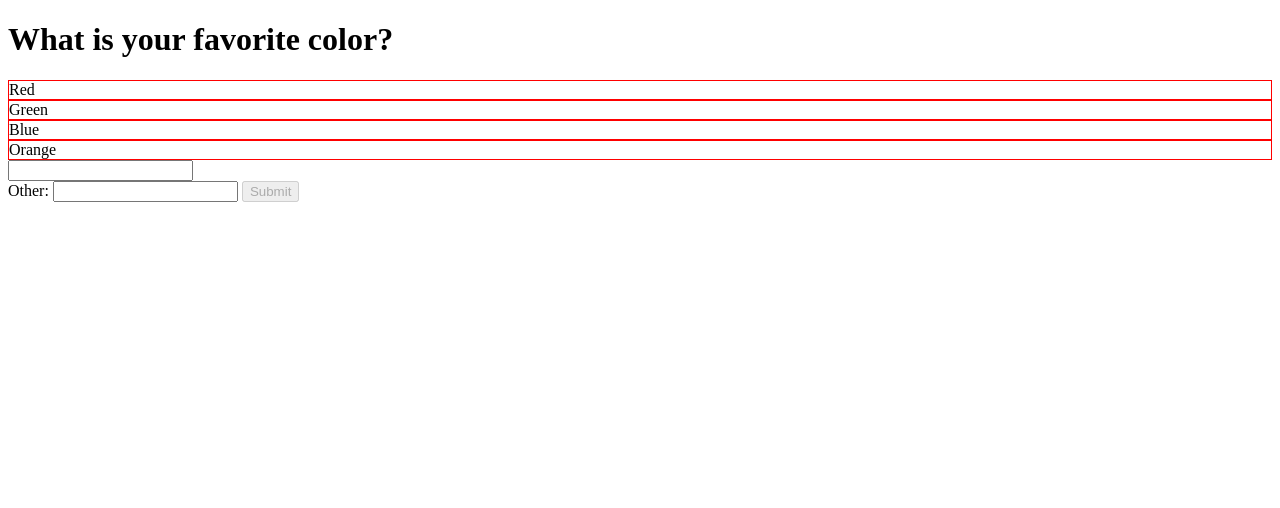
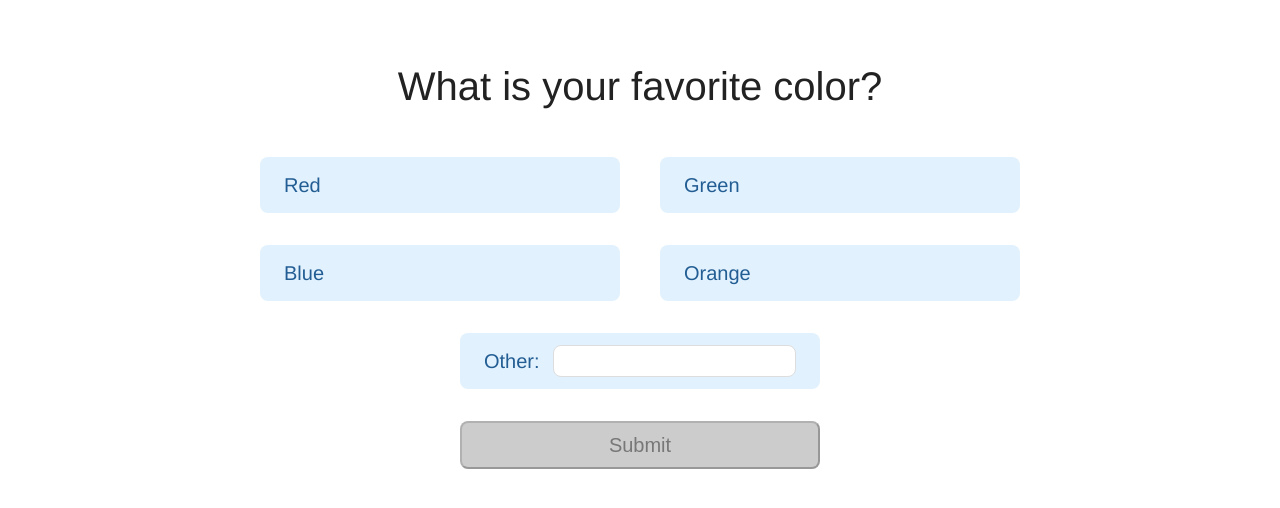
Before and after one commit to MitHipster/challenge_survey, a plain HTML site: page index.html in a window 1280 px wide. Drawn offline with nearby package versions, Linux system fonts and the light colour scheme.

Commit message:
Styling
Added styling to survey.

```diff
--- a/css/style.css
+++ b/css/style.css
@@ -1,7 +1,81 @@
-body {
-
+* {
+  box-sizing: border-box;
 }
 
-.s-option {
-  border: 1px solid red;
+body {
+  font-family: "Helvetica Neue", Helvetica, Arial, sans-serif;
+  color: #222;
 }
+
+#s-form {
+  width: 800px;
+  text-align: center;
+  margin: 4rem auto;
+}
+
+.s-question {
+  font-size: 2.5rem;
+  font-weight: 400;
+  margin-bottom: 2rem;
+}
+
+.s-answers-container {
+  display: flex;
+  justify-content: space-around;
+  flex-wrap: wrap;
+}
+
+.s-option, .s-other-container, #s-submit {
+  width: 45%;
+  cursor: pointer;
+  font-size: 1.25rem;
+  margin: 1rem;
+  padding: 0 1.5rem;
+  border-radius: 0.5rem;
+}
+
+.s-option, .s-other-container {
+  display: flex;
+  justify-content: space-between;
+  align-items: center;
+  height: 3.5rem;
+  color: #225D93;
+  background-color: #E1F1FE;
+}
+
+[data-selected="true"] {
+  width: 1.25rem;
+  height: 1.25rem;
+  background-color: #5CAE3C;
+  border-radius: 50%;
+}
+
+.s-other-container {
+  margin: 1rem auto;
+}
+
+#s-answer-other {
+  height: 2rem;
+  width: 78%;
+  font-size: 1rem;
+  padding: 0 0.5rem;
+  border: 1px solid #DDD;
+  border-radius: 0.5rem;
+}
+
+#s-submit {
+  height: 3rem;
+  color: #F7F7F7;
+  background-color: #225D93;
+  transition: background-color 0.25s ease-out;
+}
+
+#s-submit:disabled {
+  cursor: not-allowed;
+  color: #777;
+  background-color: #CCC;
+}
+
+#s-submit:hover:enabled {
+  background-color: #4E7CA8;
+}
--- a/js/jquery.survey.js
+++ b/js/jquery.survey.js
@@ -4,10 +4,12 @@
      `<form id="s-form" action=${options.submitUrl} method="GET">
         <h1 class="s-question">${options.question}</h1>
         <div class="s-answers-container">
-          <input id="s-answers" type="text" name="answers"/>
+          <input id="s-answers" type="hidden" name="answers"/>
         </div>
-        <label for="s-answer-other">Other:</label>
-        <input id="s-answer-other" name="other_answer"/>
+        <div class="s-other-container">
+          <label for="s-answer-other">Other:</label>
+          <input id="s-answer-other" name="other_answer"/>
+        </div>
         <button id="s-submit" type="submit" disabled>Submit</button>
         <p class="s-error"></p>
       </form>`;
```
